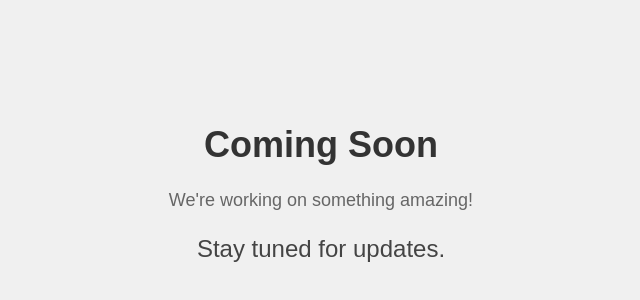
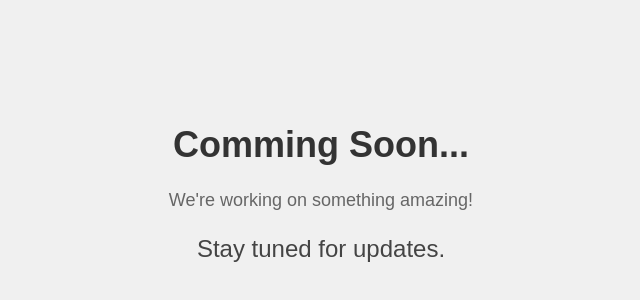
Before and after one commit to Aaditya785/Coming, a plain HTML site: page index.html in a window 1280 px wide. Shown: the part 206-506 px from the top of the page, without its empty margins (319-959 px from the left). Drawn offline with Linux system fonts and the light colour scheme.

Commit message:
Update index.html

```diff
--- a/index.html
+++ b/index.html
@@ -39,7 +39,7 @@
 </head>
 <body>
     <div class="container">
-        <h1 class="heading">Coming Soon</h1>
+        <h1 class="heading">Comming Soon...</h1>
         <p class="subheading">We're working on something amazing!</p>
         <div class="countdown">
             <p>Stay tuned for updates.</p>
```
